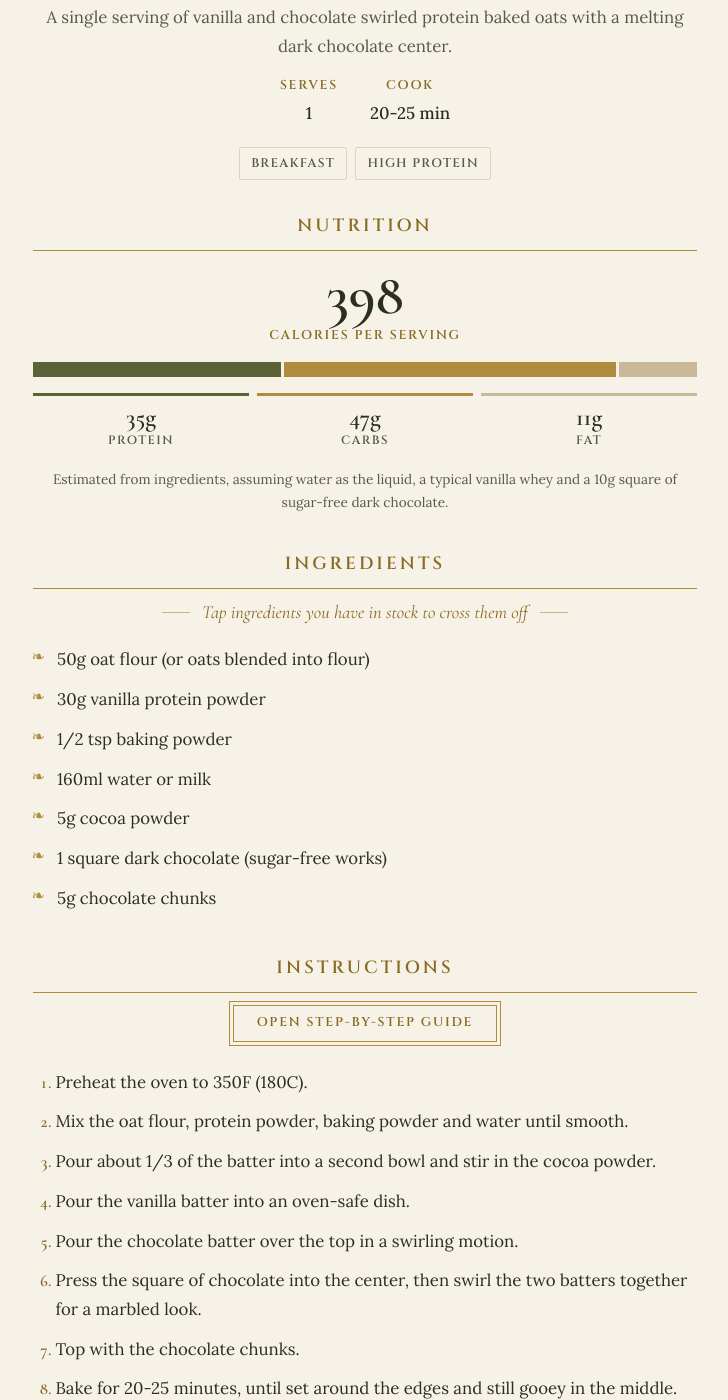
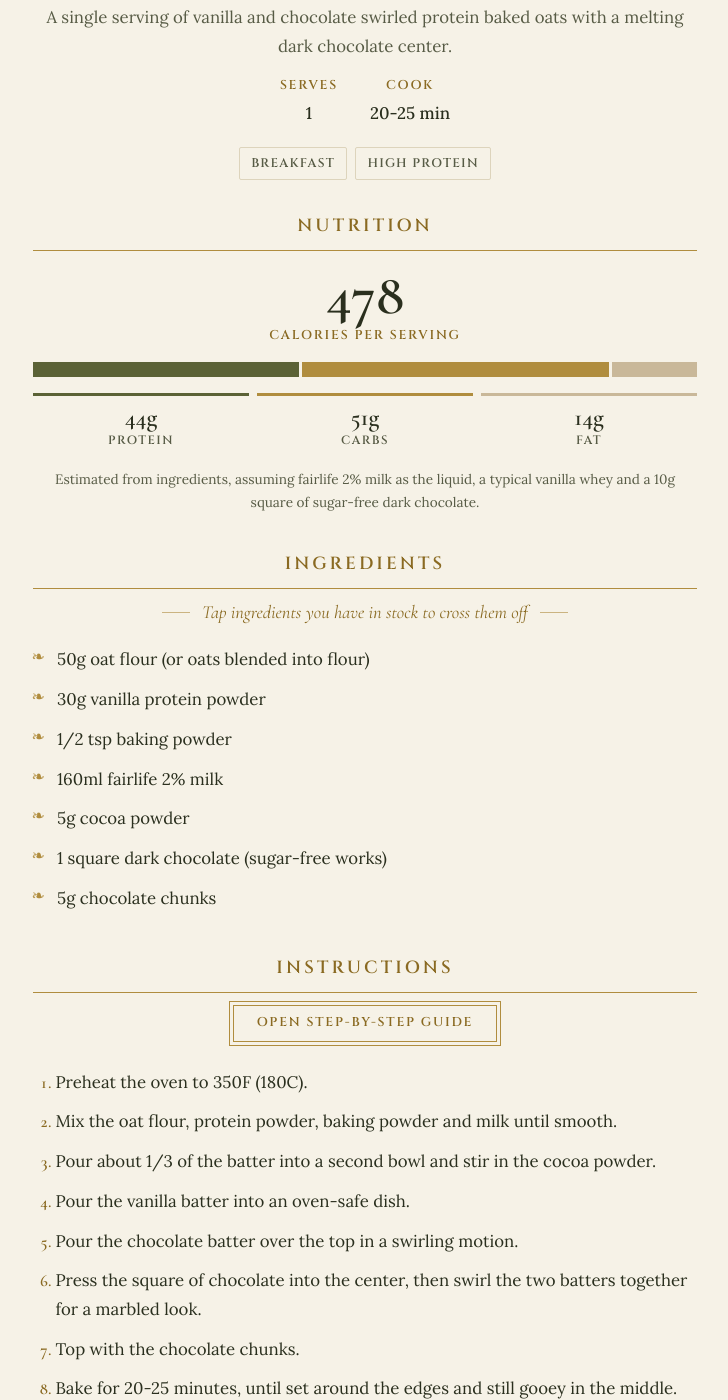
Before and after one commit to chrisbellotti/local-recipe-host, a Jekyll site: the page built from _recipes/marble-lava-baked-oats.md, in a window 1280 px wide and 1400 px high, scrolled down 298 px. Shown: the whole window, without its empty margins (275-1003 px from the left). Built offline with Jekyll 4.4.1, drawn with Linux system fonts in a browser that asks for light colours; some of the changed text lies outside the part shown.

Commit message:
Update recipe: Marble Lava Baked Oats
Co-Authored-By: Claude Opus 5.5 <noreply@anthropic.com>

```diff
--- a/_recipes/marble-lava-baked-oats.md
+++ b/_recipes/marble-lava-baked-oats.md
@@ -7,11 +7,11 @@ servings: 1
 cook_time: 20-25 min
 tags: [breakfast, high-protein, oats, chocolate]
 macros:
-  calories: 398
-  protein: 35
-  carbs: 47
-  fat: 11
-macros_note: Estimated from ingredients, assuming water as the liquid, a typical vanilla whey and a 10g square of sugar-free dark chocolate.
+  calories: 478
+  protein: 44
+  carbs: 51
+  fat: 14
+macros_note: Estimated from ingredients, assuming fairlife 2% milk as the liquid, a typical vanilla whey and a 10g square of sugar-free dark chocolate.
 ---
 
 ## Ingredients
@@ -19,7 +19,7 @@ macros_note: Estimated from ingredients, assuming water as the liquid, a typical
 - 50g oat flour (or oats blended into flour)
 - 30g vanilla protein powder
 - 1/2 tsp baking powder
-- 160ml water or milk
+- 160ml fairlife 2% milk
 - 5g cocoa powder
 - 1 square dark chocolate (sugar-free works)
 - 5g chocolate chunks
@@ -27,7 +27,7 @@ macros_note: Estimated from ingredients, assuming water as the liquid, a typical
 ## Instructions
 
 1. Preheat the oven to 350F (180C).
-2. Mix the oat flour, protein powder, baking powder and water until smooth.
+2. Mix the oat flour, protein powder, baking powder and milk until smooth.
 3. Pour about 1/3 of the batter into a second bowl and stir in the cocoa powder.
 4. Pour the vanilla batter into an oven-safe dish.
 5. Pour the chocolate batter over the top in a swirling motion.
```
Also changed, not shown: other parts of _recipes/marble-lava-baked-oats.md (+1 -1 lines).
